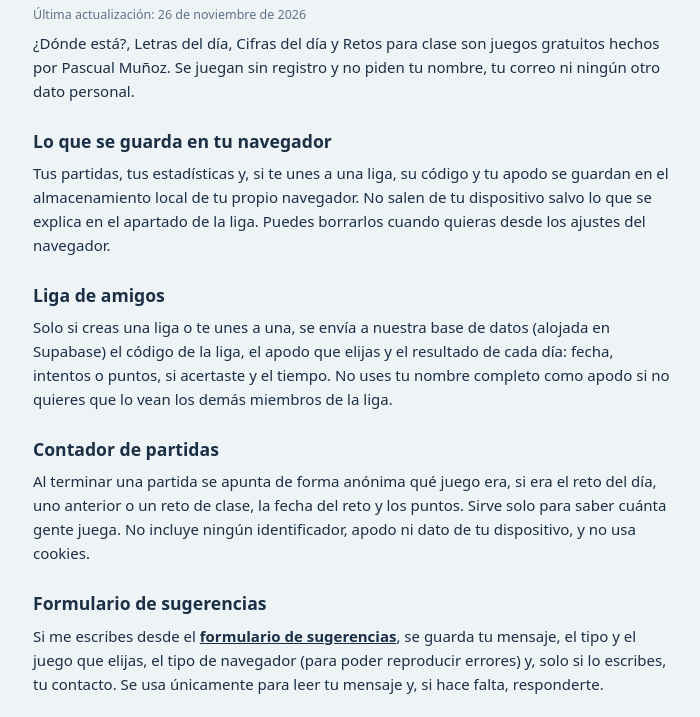
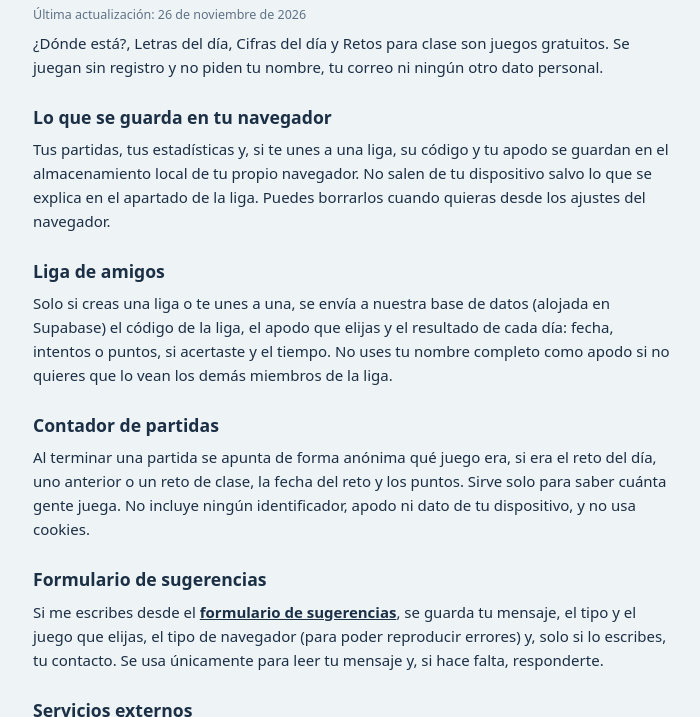
Before and after one commit to pmunyoz/donde-esta, a plain HTML site: page privacidad.html in a window 1280 px wide. Shown: the part 69-786 px from the top of the page, without its empty margins (287-987 px from the left). Drawn offline with Linux system fonts and the light colour scheme.

Commit message:
Update privacidad.html

```diff
--- a/privacidad.html
+++ b/privacidad.html
@@ -25,7 +25,7 @@ a{color:var(--ink);font-weight:600}
 <h1>Privacidad</h1>
 <small>Última actualización: 26 de noviembre de 2026</small>
 
-<p>¿Dónde está?, Letras del día, Cifras del día y Retos para clase son juegos gratuitos hechos por Pascual Muñoz. Se juegan sin registro y no piden tu nombre, tu correo ni ningún otro dato personal.</p>
+<p>¿Dónde está?, Letras del día, Cifras del día y Retos para clase son juegos gratuitos. Se juegan sin registro y no piden tu nombre, tu correo ni ningún otro dato personal.</p>
 
 <h2>Lo que se guarda en tu navegador</h2>
 <p>Tus partidas, tus estadísticas y, si te unes a una liga, su código y tu apodo se guardan en el almacenamiento local de tu propio navegador. No salen de tu dispositivo salvo lo que se explica en el apartado de la liga. Puedes borrarlos cuando quieras desde los ajustes del navegador.</p>
```
